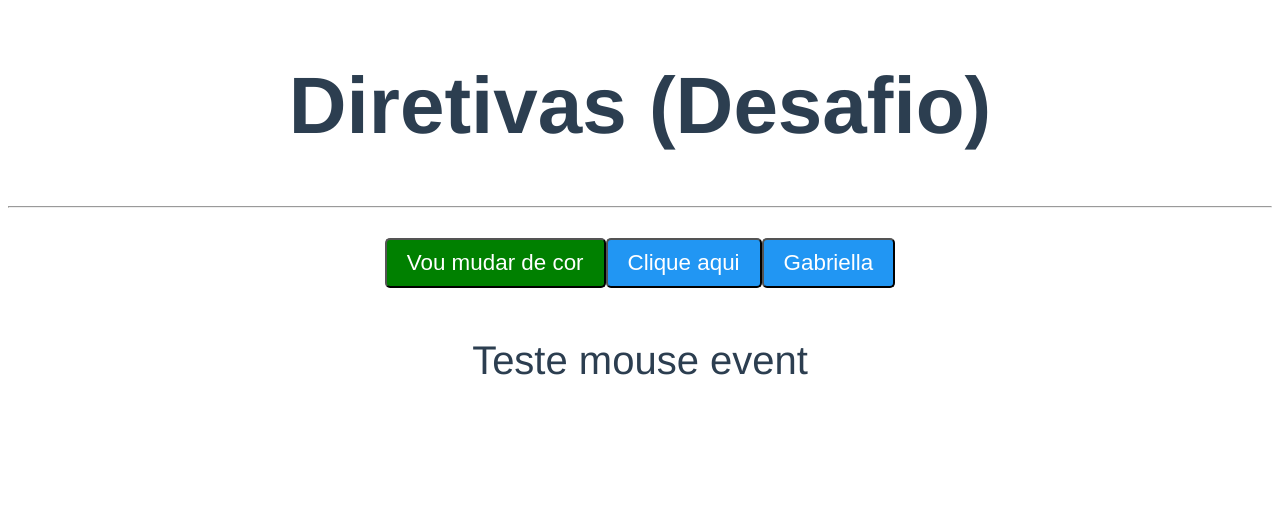
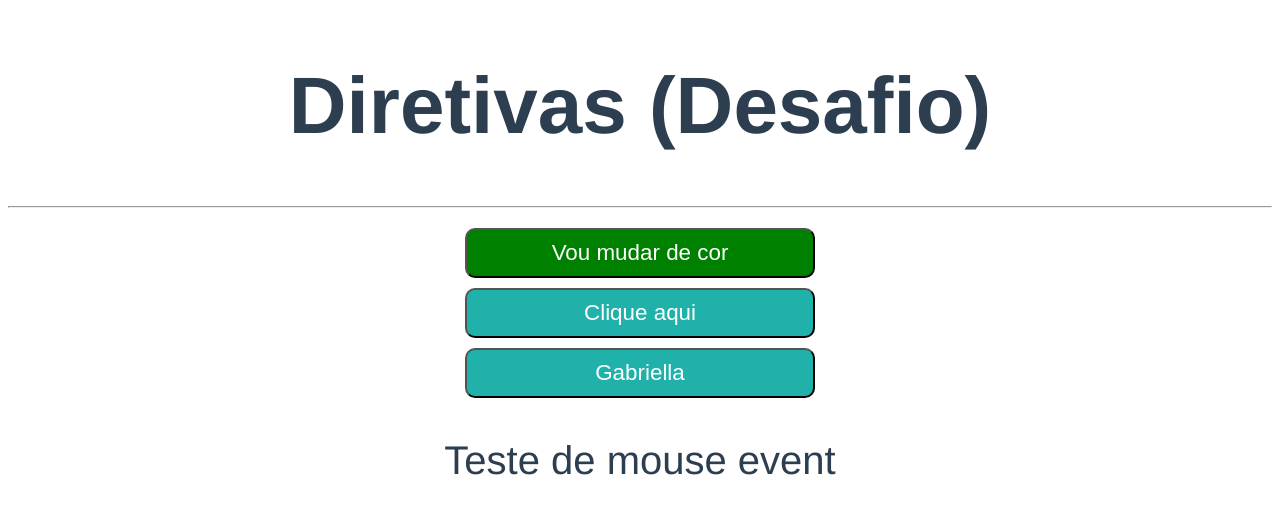
Before and after one commit to ohgabriella/LearningVue, a Vue app: page / in a window 1280 px wide. Shown: the top 514 px of the page. Built offline with nearby package versions, Linux system fonts and the light colour scheme.

Commit message:
mudando o estilo do botão

```diff
--- a/src/App.vue
+++ b/src/App.vue
@@ -10,9 +10,7 @@
 
     <button v-quando:click="mensagem">{{text}}</button>
 
-    <p v-quando:mouseenter="mouseEnter"
-	v-quando:mouseleave="mouseLeave"
-	>Teste mouse event</p>
+    <p v-quando:mouseenter="mouseEnter" v-quando:mouseleave="mouseLeave">Teste de mouse event</p>
 
     <p></p>
   </div>
@@ -29,11 +27,11 @@ export default {
 
         // const mudarTexto = texto => {
         //   if (binding.arg === "click") {
-		// 	binding.value.text = texto;
-		// 	console.log(binding.value.text);
+        // 	binding.value.text = texto;
+        // 	console.log(binding.value.text);
 
         //   }
-		// };
+        // };
 
         let atraso = 0;
         if (binding.modifiers["atrasar"]) atraso = 3000;
@@ -55,10 +53,10 @@ export default {
     },
     mouseEnter() {
       alert("Isso ae!!");
-	},
-	mouseLeave(){
-		console.log('O mouse foi deixado')
-	},
+    },
+    mouseLeave() {
+      console.log("O mouse foi deixado");
+    },
     mensagem() {
       this.text = "Clicado";
     }
@@ -78,11 +76,16 @@ export default {
 }
 
 button {
-  margin: 10px 0px;
+  width: 350px;
+  margin: 10px auto;
   padding: 10px 20px;
   font-size: 1.4rem;
-  border-radius: 5px;
+  border-radius: 10px;
   color: #fff;
-  background-color: #2196f3;
+  background-color: lightseagreen;
+  display: flex;
+  flex-direction: column;
+  align-items: center;
+  justify-content: center;
 }
 </style>
```
